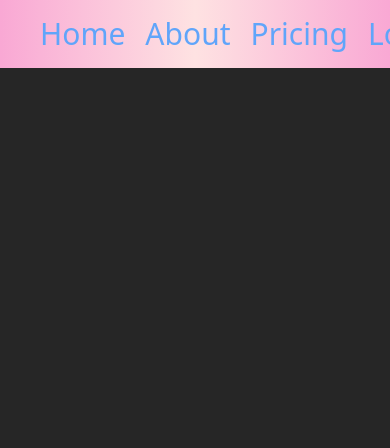
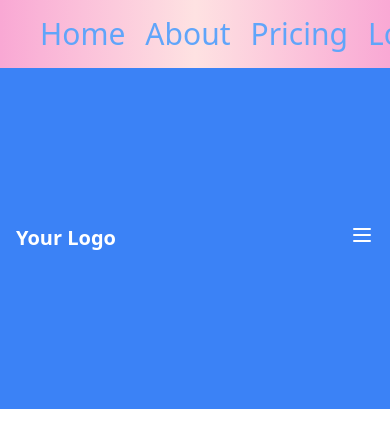
Before and after one commit to erDeep64930/webdev, a React (Vite) app: page / in a window 390 px wide. Shown: the top 448 px of the page. Built offline with nearby package versions, Linux system fonts and the light colour scheme.

Commit message:
new responsive navbar has been added

```diff
--- /dev/null
+++ b/src/components/HomeComponents/DemoResponsiveNavbar.jsx
@@ -0,0 +1,84 @@
+// Navbar.js
+
+import  { useState } from "react";
+
+export  const DemoResponsiveNavbar = () => {
+  const [isOpen, setIsOpen] = useState(false);
+
+  const toggleMenu = () => {
+    setIsOpen(!isOpen);
+  };
+
+  return (
+    <nav className="bg-blue-500 p-4">
+      <div className="container mx-auto flex justify-between items-center">
+        <div className="text-white font-bold text-xl">
+          Your Logo
+        </div>
+        <div className="hidden md:flex space-x-4">
+          <a href="#" className="text-white hover:text-gray-300">
+            Home
+          </a>
+          <a href="#" className="text-white hover:text-gray-300">
+            About
+          </a>
+          <a href="#" className="text-white hover:text-gray-300">
+            Services
+          </a>
+          <a href="#" className="text-white hover:text-gray-300">
+            Contact
+          </a>
+        </div>
+        <div className="md:hidden">
+          <button
+            onClick={toggleMenu}
+            className="text-white hover:text-gray-300 focus:outline-none"
+          >
+            <svg
+              xmlns="http://www.w3.org/2000/svg"
+              className="h-6 w-6"
+              fill="none"
+              viewBox="0 0 24 24"
+              stroke="currentColor"
+            >
+              {isOpen ? (
+                <path
+                  strokeLinecap="round"
+                  strokeLinejoin="round"
+                  strokeWidth={2}
+                  d="M6 18L18 6M6 6l12 12"
+                />
+              ) : (
+                <path
+                  strokeLinecap="round"
+                  strokeLinejoin="round"
+                  strokeWidth={2}
+                  d="M4 6h16M4 12h16M4 18h16"
+                />
+              )}
+            </svg>
+          </button>
+        </div>
+      </div>
+      {/* Mobile menu */}
+      {isOpen && (
+        <div className="md:hidden">
+          <div className="px-2 pt-2 pb-3 space-y-1 sm:px-3">
+            <a href="#" className="text-white hover:text-gray-300">
+              Home
+            </a>
+            <a href="#" className="text-white hover:text-gray-300">
+              About
+            </a>
+            <a href="#" className="text-white hover:text-gray-300">
+              Services
+            </a>
+            <a href="#" className="text-white hover:text-gray-300">
+              Contact
+            </a>
+          </div>
+        </div>
+      )}
+    </nav>
+  );
+};
--- a/src/components/HomeComponents/ResponsiveNavbar.jsx
+++ b/src/components/HomeComponents/ResponsiveNavbar.jsx
@@ -7,7 +7,7 @@ import { navMenu } from "../../constant/constant";
 export const ResponsiveNavbar = () => {
   const [isNavShowing, setIsNavShowing] = useState(false);
   return (
-    <div className="nav">
+    <nav className="nav">
       <div className="container nav_container">
         <Link to="/" className="logo" onClick={()=>setIsNavShowing(false)}>
           <img src={logo} alt="logo" />
@@ -36,6 +36,6 @@ export const ResponsiveNavbar = () => {
           {isNavShowing ? <FaTimes size={30}/> : <FaBars  size={30}/>}
         </button>
       </div>
-    </div>
+    </nav>
   );
 };
--- a/src/pages/Home.jsx
+++ b/src/pages/Home.jsx
@@ -1,12 +1,16 @@
 // import PricingCard from "../components/HomeComponents/PricingCard"
 // import RotatingCubeImage from "../components/HomeComponents/RotatingCubeImage"
+
+import { DemoResponsiveNavbar } from "../components/HomeComponents/DemoResponsiveNavbar"
 
 
 const Home = () => {
   return (
-    <div className="bg-[#262626] h-screen w-screen">
+    <div className=" h-screen w-screen">
       {/* <RotatingCubeImage /> */}
       {/* <PricingCard /> */}
+
+      <DemoResponsiveNavbar />
     </div>
   )
 }
```
